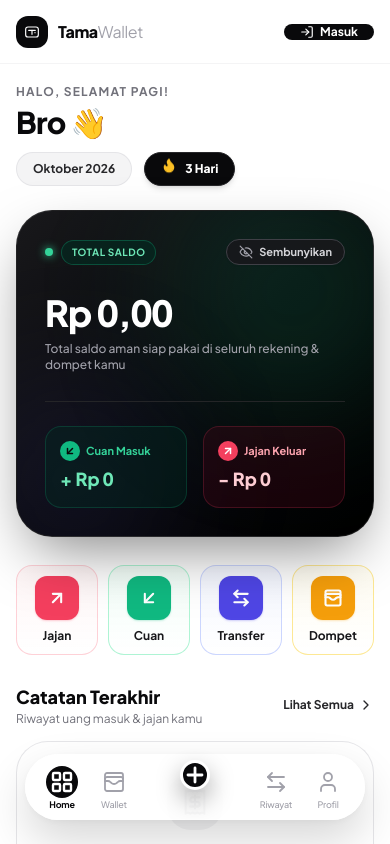
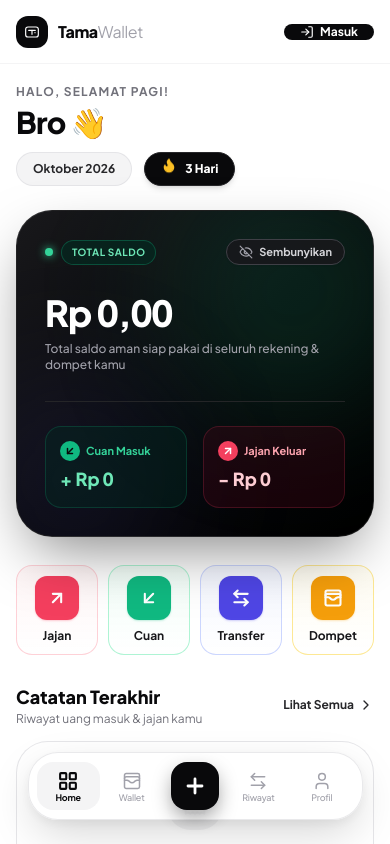
Before and after one commit to bangsuryapratama/TamaWallet, a Next.js app: page /dashboard in a window 390 px wide. Shown: the top 844 px of the page. Built offline with nearby package versions, Linux system fonts and the light colour scheme; no server answers.

Commit message:
feat(ui): ultra-satisfying 5-column symmetrical squircle dock with spring bounce physics and harmonious active squircle

```diff
--- a/src/components/layout/bottom-nav.tsx
+++ b/src/components/layout/bottom-nav.tsx
@@ -23,14 +23,12 @@ export function BottomNav() {
 
   const currentPath = optimisticPath || pathname;
 
-  const leftItems = [
-    { name: "Home", href: "/dashboard", icon: LayoutGrid },
-    { name: "Wallet", href: "/wallets", icon: WalletCards },
-  ];
-
-  const rightItems = [
-    { name: "Riwayat", href: "/transactions", icon: ArrowLeftRight },
-    { name: "Profil", href: "/profile", icon: User },
+  const tabs = [
+    { name: "Home", href: "/dashboard", icon: LayoutGrid, isCenter: false },
+    { name: "Wallet", href: "/wallets", icon: WalletCards, isCenter: false },
+    { name: "Catat", href: "/transactions", icon: Plus, isCenter: true },
+    { name: "Riwayat", href: "/transactions", icon: ArrowLeftRight, isCenter: false },
+    { name: "Profil", href: "/profile", icon: User, isCenter: false },
   ];
 
   React.useEffect(() => {
@@ -40,108 +38,65 @@ export function BottomNav() {
   }, [router]);
 
   return (
-    <nav className="md:hidden fixed bottom-6 inset-x-4 max-w-[340px] mx-auto z-40 touch-manipulation pointer-events-none">
-      {/* Floating Island Dock (Benar-benar Mengambang di Udara) */}
-      <div className="pointer-events-auto relative bg-white/85 backdrop-blur-2xl border border-white/90 rounded-full shadow-[0_20px_45px_rgba(0,0,0,0.16),0_2px_8px_rgba(0,0,0,0.04)] px-3 py-1.5 h-[66px] flex items-center justify-between">
-        {/* 2 Tab Kiri: Home & Wallet */}
-        <div className="flex items-center gap-1">
-          {leftItems.map((item) => {
-            const Icon = item.icon;
+    <nav className="md:hidden fixed bottom-6 inset-x-0 mx-auto w-[335px] z-40 touch-manipulation pointer-events-none select-none">
+      {/* Symmetrical Tactile Floating Glass Dock */}
+      <div className="pointer-events-auto relative bg-white/85 backdrop-blur-3xl saturate-180 border border-zinc-200/80 rounded-[30px] shadow-[0_16px_45px_-6px_rgba(0,0,0,0.18),0_4px_12px_rgba(0,0,0,0.05)] px-2 h-[68px] grid grid-cols-5 items-center">
+        {tabs.map((tab, idx) => {
+          const Icon = tab.icon;
           const isActive =
-              currentPath === item.href ||
-              (item.href !== "/dashboard" && currentPath.startsWith(item.href));
+            currentPath === tab.href ||
+            (tab.href !== "/dashboard" && currentPath.startsWith(tab.href));
 
+          // Tombol Tengah '+' (Pusat Aksi Cepat dengan Spring Bounce & Glow)
+          if (tab.isCenter) {
+            return (
+              <div key="center-action" className="flex items-center justify-center">
+                <Link
+                  href="/transactions"
+                  prefetch={true}
+                  onPointerDown={() => setOptimisticPath("/transactions")}
+                  title="Catat Cuan / Jajan"
+                  className="flex h-12 w-12 items-center justify-center rounded-2xl bg-zinc-950 text-white shadow-[0_8px_20px_-2px_rgba(0,0,0,0.4)] active:scale-75 transition-all duration-150 cursor-pointer touch-manipulation hover:bg-zinc-800"
+                >
+                  <Plus className="h-6 w-6 stroke-[2.8]" />
+                </Link>
+              </div>
+            );
+          }
+
+          // 4 Tab Navigasi Presisi
           return (
             <Link
-                key={item.href}
-                href={item.href}
+              key={tab.name + idx}
+              href={tab.href}
               prefetch={true}
-                onPointerDown={() => setOptimisticPath(item.href)}
-                onMouseEnter={() => router.prefetch(item.href)}
+              onPointerDown={() => setOptimisticPath(tab.href)}
+              onMouseEnter={() => router.prefetch(tab.href)}
               className={cn(
-                  "flex flex-col items-center justify-center w-12 py-1 rounded-2xl active:scale-85 transition-all select-none cursor-pointer touch-manipulation",
+                "flex flex-col items-center justify-center h-12 rounded-2xl active:scale-75 transition-all duration-150 cursor-pointer touch-manipulation gap-0.5",
                 isActive
-                    ? "text-zinc-950 font-bold"
-                    : "text-zinc-400 hover:text-zinc-700"
+                  ? "bg-zinc-100 text-zinc-950 font-bold"
+                  : "text-zinc-400 hover:text-zinc-700 font-medium"
               )}
             >
-                <div
+              <Icon
                 className={cn(
-                    "flex items-center justify-center w-8 h-8 rounded-full transition-colors",
-                    isActive ? "bg-zinc-950 text-white shadow-xs" : "text-zinc-400"
+                  "h-5 w-5 transition-transform",
+                  isActive ? "stroke-[2.4] scale-105" : "stroke-[1.8]"
                 )}
-                >
-                  <Icon className={cn("h-4.5 w-4.5", isActive ? "stroke-[2.4]" : "stroke-[1.8]")} />
-                </div>
+              />
               <span
                 className={cn(
-                    "text-[9px] tracking-tight mt-0.5 leading-none transition-colors",
+                  "text-[9px] tracking-tight leading-none transition-colors",
                   isActive ? "text-zinc-950 font-bold" : "text-zinc-400 font-medium"
                 )}
               >
-                  {item.name}
+                {tab.name}
               </span>
             </Link>
           );
         })}
       </div>
-
-        {/* Tombol Tengah Elevated '+' (Melayang Menonjol di Tengah) */}
-        <div className="relative -mt-6 mx-1">
-          <Link
-            href="/transactions"
-            prefetch={true}
-            onPointerDown={() => setOptimisticPath("/transactions")}
-            title="Catat Transaksi Baru"
-            className="flex h-13 w-13 items-center justify-center rounded-full bg-zinc-950 text-white shadow-[0_10px_24px_rgba(0,0,0,0.35)] border-[3.5px] border-white active:scale-85 transition-transform duration-150 cursor-pointer touch-manipulation select-none"
-          >
-            <Plus className="h-6 w-6 stroke-[2.8]" />
-          </Link>
-        </div>
-
-        {/* 2 Tab Kanan: Riwayat & Profil */}
-        <div className="flex items-center gap-1">
-          {rightItems.map((item) => {
-            const Icon = item.icon;
-            const isActive =
-              currentPath === item.href ||
-              (item.href !== "/dashboard" && currentPath.startsWith(item.href));
-
-            return (
-              <Link
-                key={item.href}
-                href={item.href}
-                prefetch={true}
-                onPointerDown={() => setOptimisticPath(item.href)}
-                onMouseEnter={() => router.prefetch(item.href)}
-                className={cn(
-                  "flex flex-col items-center justify-center w-12 py-1 rounded-2xl active:scale-85 transition-all select-none cursor-pointer touch-manipulation",
-                  isActive
-                    ? "text-zinc-950 font-bold"
-                    : "text-zinc-400 hover:text-zinc-700"
-                )}
-              >
-                <div
-                  className={cn(
-                    "flex items-center justify-center w-8 h-8 rounded-full transition-colors",
-                    isActive ? "bg-zinc-950 text-white shadow-xs" : "text-zinc-400"
-                  )}
-                >
-                  <Icon className={cn("h-4.5 w-4.5", isActive ? "stroke-[2.4]" : "stroke-[1.8]")} />
-                </div>
-                <span
-                  className={cn(
-                    "text-[9px] tracking-tight mt-0.5 leading-none transition-colors",
-                    isActive ? "text-zinc-950 font-bold" : "text-zinc-400 font-medium"
-                  )}
-                >
-                  {item.name}
-                </span>
-              </Link>
-            );
-          })}
-        </div>
-      </div>
     </nav>
   );
 }
```
Lines whose indentation alone changed are shown as unchanged.
